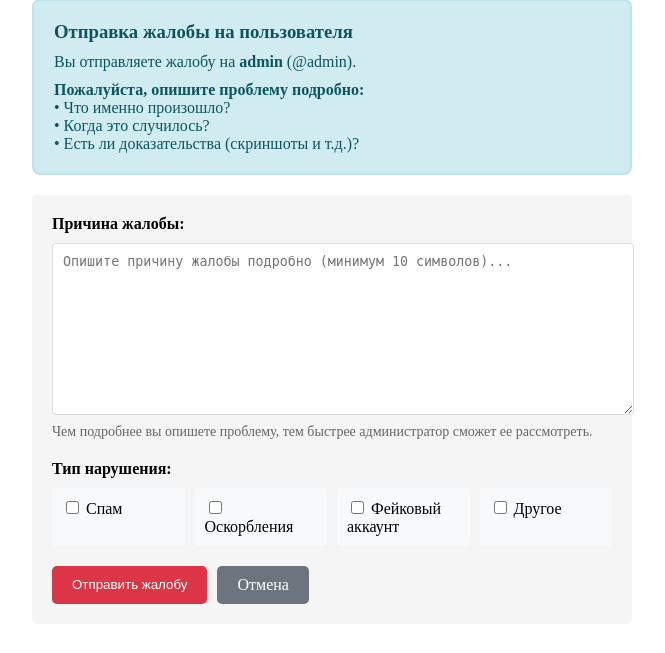
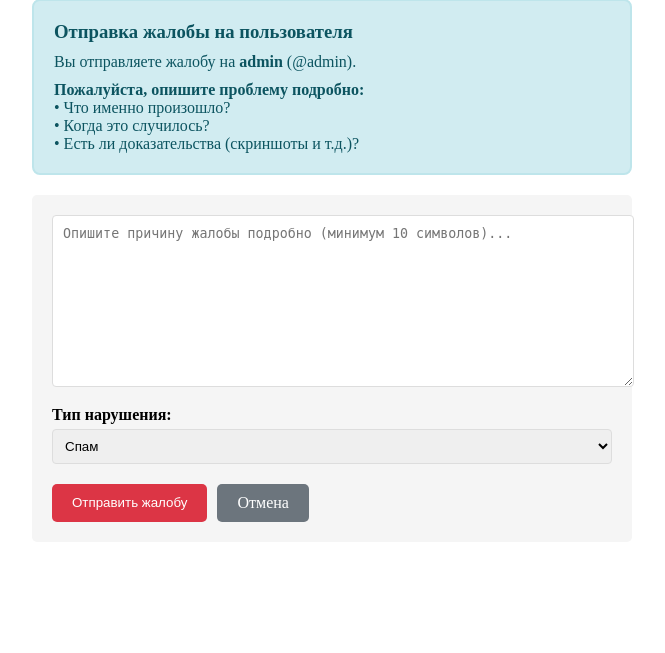
Before and after one commit to vesewiabc/SocialNetwork, a Flask app: page /report_user/4 in a window 1280 px wide. Shown: the part 147-800 px from the top of the page, without its empty margins (308-973 px from the left). Run offline with Flask 3, Linux system fonts and the light colour scheme; a user stored in the database is signed in; data comes from the database, SQL or seed files in the repository; both versions use the stored data as it was after the commit.

Commit message:
update blacklist and report

```diff
--- a/main.py
+++ b/main.py
@@ -4,6 +4,7 @@ import os
 from datetime import datetime
 import hashlib
 from werkzeug.utils import secure_filename
+from flask import jsonify
 
 app = Flask(__name__)
 app.secret_key = "123"
@@ -90,10 +91,6 @@ def migrate_database():
         UNIQUE(blocker_id, blocked_id)
     )
     ''')
-
-
-
-
     conn.commit()
     conn.close()
 
@@ -107,6 +104,18 @@ def create_tables():
         id INTEGER PRIMARY KEY AUTOINCREMENT,
         username TEXT NOT NULL UNIQUE,
         password TEXT NOT NULL
+    )
+    ''')
+
+    cursor.execute('''
+    CREATE TABLE IF NOT EXISTS imported_news (
+        id INTEGER PRIMARY KEY AUTOINCREMENT,
+        title TEXT NOT NULL,
+        description TEXT,
+        link TEXT NOT NULL UNIQUE,
+        source TEXT DEFAULT 'RBC',
+        published TIMESTAMP DEFAULT CURRENT_TIMESTAMP,
+        imported_at TIMESTAMP DEFAULT CURRENT_TIMESTAMP
     )
     ''')
 
@@ -150,16 +159,16 @@ def create_tables():
 
     cursor.execute('''
     CREATE TABLE IF NOT EXISTS reports (
-        id INTEGER PRIMARY KEY AUTOINCREMENT,
-        reporter_id INTEGER NOT NULL,
-        reported_id INTEGER NOT NULL,
-        reason TEXT NOT NULL,
-        status TEXT DEFAULT 'pending',
-        admin_notes TEXT,
-        created_at TIMESTAMP DEFAULT CURRENT_TIMESTAMP,
-        updated_at TIMESTAMP DEFAULT CURRENT_TIMESTAMP,
-        FOREIGN KEY (reporter_id) REFERENCES users(id),
-        FOREIGN KEY (reported_id) REFERENCES users(id)
+    id INTEGER PRIMARY KEY AUTOINCREMENT,
+    reporter_id INTEGER NOT NULL,
+    reported_id INTEGER NOT NULL,
+    reason TEXT NOT NULL,
+    status TEXT DEFAULT 'pending',
+    admin_notes TEXT,
+    created_at TIMESTAMP DEFAULT CURRENT_TIMESTAMP,
+    updated_at TIMESTAMP DEFAULT CURRENT_TIMESTAMP,
+    FOREIGN KEY (reporter_id) REFERENCES users(id),
+    FOREIGN KEY (reported_id) REFERENCES users(id)
     )
     ''')
 
@@ -1129,7 +1138,7 @@ def report_user(user_id):
 
     if reporter_id == user_id:
         flash('Нельзя отправить жалобу на себя!', 'error')
-        return redirect(request.referrer or '/find_friends')
+        return redirect(request.referrer or '/friends')
 
     if request.method == 'POST':
         reason = request.form.get('reason', '').strip()
@@ -1141,38 +1150,22 @@ def report_user(user_id):
 
         conn = get_db_connection()
 
-        # ОТЛАДКА: Выводим информацию
-        print(f"=== ОТПРАВКА ЖАЛОБЫ ===")
-        print(f"Жалобщик ID: {reporter_id}")
-        print(f"Нарушитель ID: {user_id}")
-        print(f"Причина: {reason}")
-        print(f"Тип нарушения: {violation_type}")
-
         try:
             # Отправляем жалобу
-            full_reason = f"Тип нарушения: {violation_type}\n{reason}"
+            full_reason = f"Тип нарушения: {violation_type}\n\n{reason}"
             conn.execute('''
                 INSERT INTO reports (reporter_id, reported_id, reason, status)
                 VALUES (?, ?, ?, 'pending')
             ''', (reporter_id, user_id, full_reason))
 
             conn.commit()
-
-            # Проверяем, сохранилась ли жалоба
-            last_report = conn.execute('SELECT * FROM reports ORDER BY id DESC LIMIT 1').fetchone()
-            if last_report:
-                print(f"Жалоба сохранена! ID: {last_report['id']}")
-                print(f"Статус: {last_report['status']}")
-            else:
-                print("ОШИБКА: Жалоба не сохранилась!")
-
+            flash('Жалоба отправлена администратору. Спасибо за ваше сообщение!', 'success')
         except Exception as e:
-            print(f"ОШИБКА при сохранении жалобы: {e}")
+            print(f"Ошибка при сохранении жалобы: {e}")
             flash('Ошибка при отправке жалобы', 'error')
         finally:
             conn.close()
 
-        flash('Жалоба отправлена администратору. Спасибо за ваше сообщение!', 'success')
         return redirect('/friends')
 
     # GET запрос - показываем форму
@@ -1183,7 +1176,6 @@ def report_user(user_id):
         LEFT JOIN user_profiles up ON u.id = up.user_id
         WHERE u.id = ?
     ''', (user_id,)).fetchone()
-
     conn.close()
 
     if user_info:
@@ -1267,48 +1259,6 @@ def techadmin_reports():
 
     return render_template('techadmin_reports.html', reports=reports)
 
-@app.route('/debug/reports')
-def debug_reports():
-    """Отладка: показать все жалобы в базе"""
-    conn = get_db_connection()
-
-    # Проверяем структуру таблицы
-    cursor = conn.cursor()
-    cursor.execute("PRAGMA table_info(reports)")
-    columns = cursor.fetchall()
-
-    print("=== СТРУКТУРА ТАБЛИЦЫ REPORTS ===")
-    for col in columns:
-        print(f"  {col['name']}: {col['type']}")
-
-    # Получаем все жалобы
-    reports = conn.execute('SELECT * FROM reports ORDER BY id DESC').fetchall()
-
-    conn.close()
-
-    if not reports:
-        return "В таблице reports нет данных"
-
-    html = "<h1>Все жалобы в базе:</h1>"
-    html += f"<p>Всего жалоб: {len(reports)}</p>"
-
-    for report in reports:
-        html += f"""
-        <div style="border:1px solid #ccc; padding:10px; margin:10px;">
-            <h3>Жалоба #{report['id']}</h3>
-            <p><strong>Статус:</strong> {report['status']}</p>
-            <p><strong>Жалобщик ID:</strong> {report['reporter_id']}</p>
-            <p><strong>Нарушитель ID:</strong> {report['reported_id']}</p>
-            <p><strong>Причина:</strong> {report['reason'][:100]}...</p>
-            <p><strong>Создана:</strong> {report['created_at']}</p>
-            <p><strong>Обновлена:</strong> {report['updated_at']}</p>
-        </div>
-        """
-
-    return html
-
-
-
 @app.route('/techadmin/report_action/<int:report_id>/<action>', methods=['POST'])
 def techadmin_report_action(report_id, action):
     if 'user_id' not in session:
@@ -1523,8 +1473,6 @@ def get_user_stats():
         'friends_count': friends_count
     })
 
-
-
 if __name__ == '__main__':
     create_tables()
     app.run(debug=True, host='0.0.0.0', port=5555)
--- a/templates/report_user.html
+++ b/templates/report_user.html
@@ -37,40 +37,28 @@
         </div>
 
                 <form method="POST" action="/report_user/{{ user_id }}" style="background: #f5f5f5; padding: 20px; border-radius: 5px;">
-            <div style="margin-bottom: 20px;">
-                <label style="display: block; margin-bottom: 10px;"><strong>Причина жалобы:</strong></label>
+
+            <!-- Текстовое поле -->
             <textarea name="reason"
                     placeholder="Опишите причину жалобы подробно (минимум 10 символов)..."
                     required
                     style="width: 100%; padding: 10px; border: 1px solid #ddd; border-radius: 4px; height: 150px;"></textarea>
-                <p style="margin-top: 5px; color: #666; font-size: 14px;">
-                    Чем подробнее вы опишете проблему, тем быстрее администратор сможет ее рассмотреть.
-                </p>
+
+
+            <div style="margin-top: 15px;">
+                <label style="display: block; margin-bottom: 5px;"><strong>Тип нарушения:</strong></label>
+                <select name="violation_type" style="width: 100%; padding: 8px; border: 1px solid #ddd; border-radius: 4px;">
+                    <option value="spam">Спам</option>
+                    <option value="harassment">Оскорбления/травля</option>
+                    <option value="inappropriate_content">Неуместный контент</option>
+                    <option value="fake_account">Фейковый аккаунт</option>
+                    <option value="scam">Мошенничество</option>
+                    <option value="other">Другое</option>
+                </select>
             </div>
 
-            <div style="margin-bottom: 20px;">
-                <label style="display: block; margin-bottom: 10px;"><strong>Тип нарушения:</strong></label>
-                <div style="display: flex; flex-wrap: wrap; gap: 10px;">
-                    <div style="background: #f8f9fa; padding: 10px; border-radius: 4px; flex: 1;">
-                        <input type="checkbox" id="spam" name="violation_type" value="spam">
-                        <label for="spam">Спам</label>
-                    </div>
-                    <div style="background: #f8f9fa; padding: 10px; border-radius: 4px; flex: 1;">
-                        <input type="checkbox" id="harassment" name="violation_type" value="harassment">
-                        <label for="harassment">Оскорбления</label>
-                    </div>
-                    <div style="background: #f8f9fa; padding: 10px; border-radius: 4px; flex: 1;">
-                        <input type="checkbox" id="fake" name="violation_type" value="fake">
-                        <label for="fake">Фейковый аккаунт</label>
-                    </div>
-                    <div style="background: #f8f9fa; padding: 10px; border-radius: 4px; flex: 1;">
-                        <input type="checkbox" id="other" name="violation_type" value="other">
-                        <label for="other">Другое</label>
-                    </div>
-                </div>
-            </div>
-
-            <div style="display: flex; gap: 10px;">
+            <!-- Кнопки -->
+            <div style="display: flex; gap: 10px; margin-top: 20px;">
                 <button type="submit"
                         style="padding: 10px 20px; background: #dc3545; color: white; border: none; border-radius: 5px; cursor: pointer;">
                     Отправить жалобу
@@ -83,5 +71,41 @@
             </div>
         </form>
     </div>
+    <script>
+document.addEventListener('DOMContentLoaded', function() {
+    const form = document.querySelector('form');
+
+    form.addEventListener('submit', function(e) {
+        e.preventDefault(); // Предотвращаем стандартную отправку
+
+        console.log('Форма отправляется...');
+
+        // Собираем данные формы
+        const formData = new FormData(form);
+
+        // Отправляем AJAX запрос
+        fetch(form.action, {
+            method: 'POST',
+            body: formData,
+            headers: {
+                'X-Requested-With': 'XMLHttpRequest'
+            }
+        })
+        .then(response => {
+            console.log('Ответ получен:', response);
+            if (response.ok) {
+                // Перенаправляем после успешной отправки
+                window.location.href = '/friends';
+            } else {
+                alert('Ошибка при отправке жалобы');
+            }
+        })
+        .catch(error => {
+            console.error('Ошибка:', error);
+            alert('Ошибка сети при отправке жалобы');
+        });
+    });
+});
+</script>
 </body>
 </html>
```
Also changed, not shown: users.db, 1 other file. Lines whose indentation alone changed are shown as unchanged.
